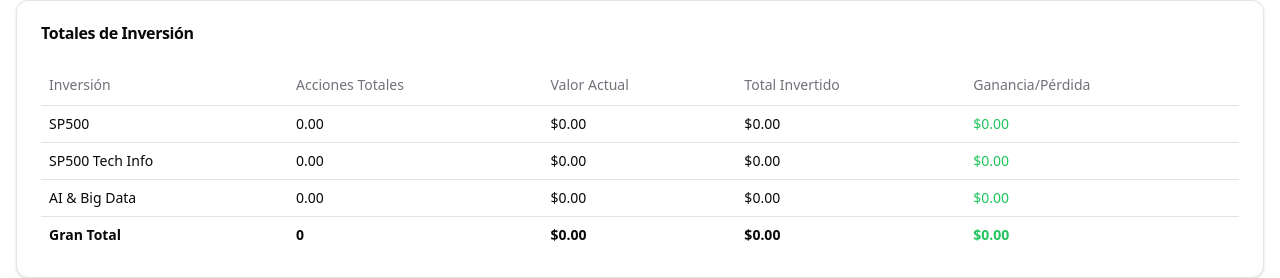
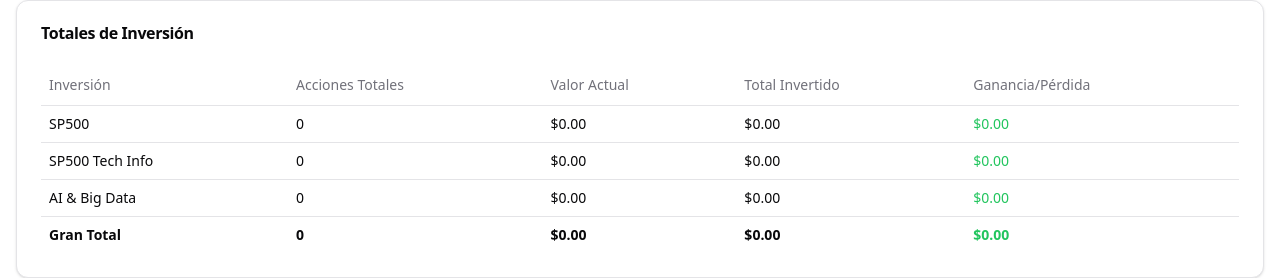
Before and after one commit to Gechisman/Investment-tracker, a Next.js app: page / in a window 1280 px wide. Shown: the part 550-828 px from the top of the page. Built offline with nearby package versions, Linux system fonts and the light colour scheme.

Commit message:
Show stock price correctly

```diff
--- a/app/components/investment-tracker.tsx
+++ b/app/components/investment-tracker.tsx
@@ -422,7 +422,7 @@ export default function InvestmentTracker() {
                           <p className="font-bold">{label}</p>
                           {payload.map((entry, index) => (
                             <p key={index} style={{ color: entry.color }}>
-                              {entry.name}: ${entry.value.toFixed(2)}
+                              {entry.name}: ${Number(entry.value ?? 0).toFixed(2)}
                             </p>
                           ))}
                         </div>
@@ -474,7 +474,7 @@ export default function InvestmentTracker() {
               {investments.map((inv) => (
                 <TableRow key={inv.name}>
                   <TableCell>{inv.name}</TableCell>
-                  <TableCell>{calculateTotals.categoryTotals[inv.name].totalShares.toFixed(2)}</TableCell>
+                  <TableCell>{calculateTotals.categoryTotals[inv.name].totalShares}</TableCell>
                   <TableCell>${calculateTotals.categoryTotals[inv.name].totalValue.toFixed(2)}</TableCell>
                   <TableCell>${calculateTotals.categoryTotals[inv.name].totalInvested.toFixed(2)}</TableCell>
                   <TableCell className={calculateTotals.categoryTotals[inv.name].profitLoss >= 0 ? "text-green-500" : "text-red-500"}>
```
